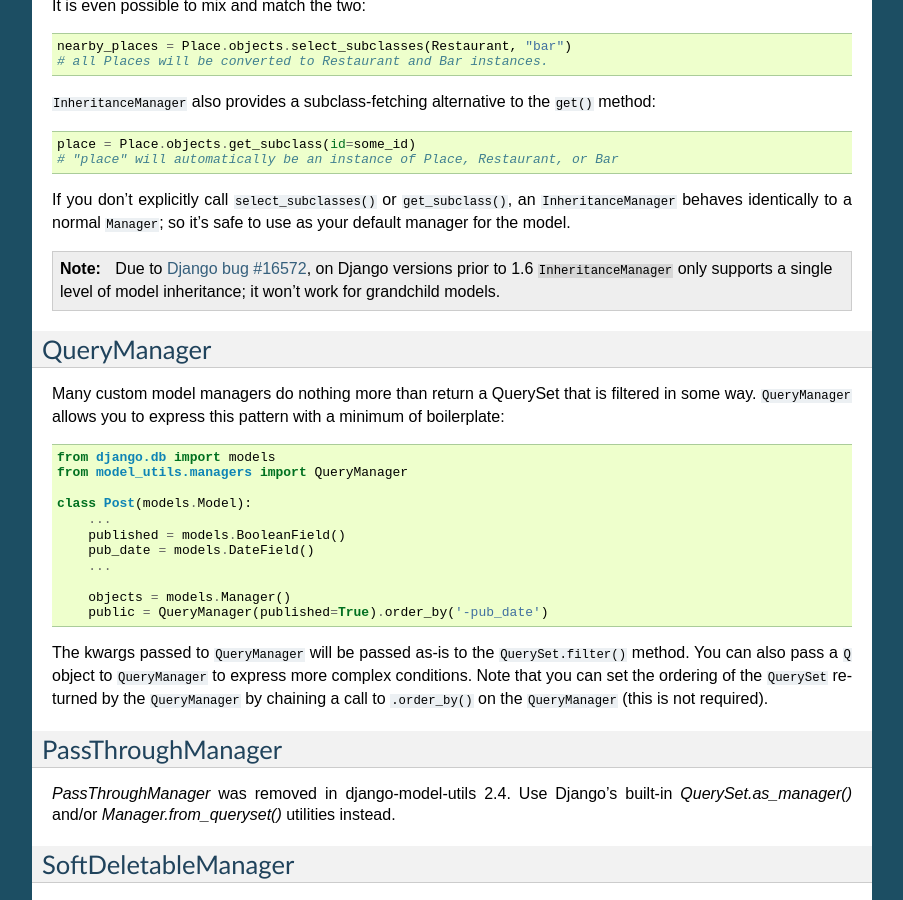
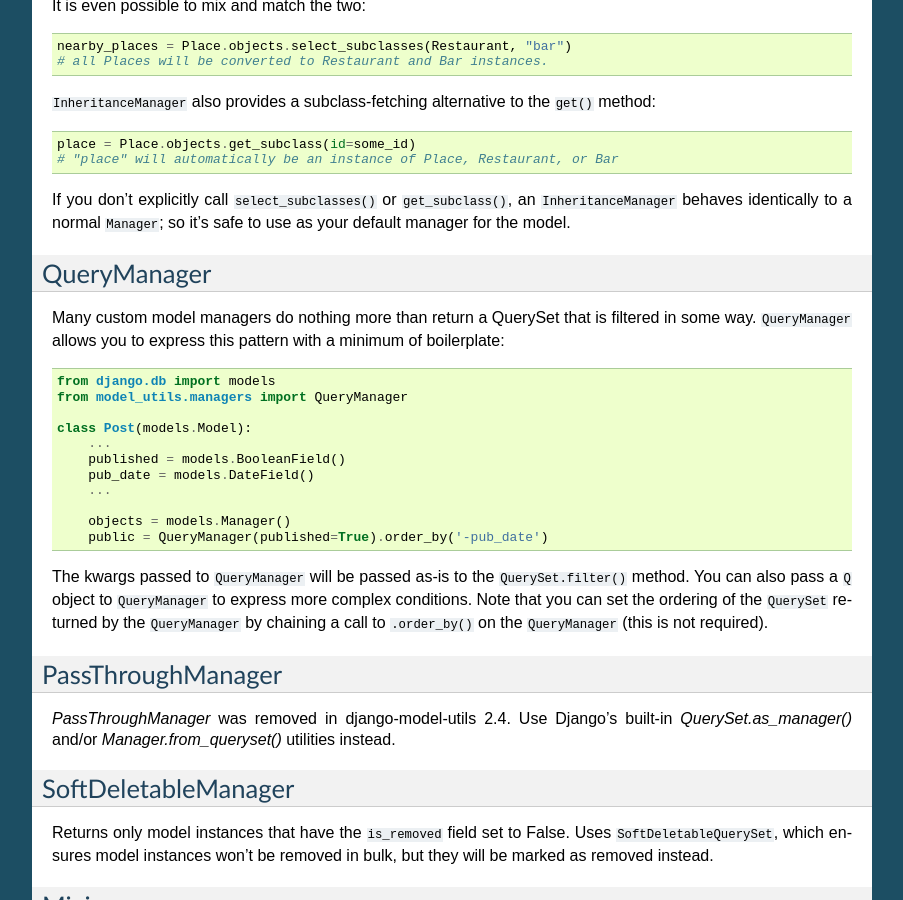
Before and after one commit to jazzband/django-model-utils, a Sphinx documentation site: the page built from docs/managers.rst, in a window 1280 px wide and 900 px high, scrolled down 1035 px. Shown: the whole window, without its empty margins (198-1101 px from the left). Built offline with Sphinx 7.4.7, drawn with Linux system fonts in a browser that asks for light colours.

Commit message:
Update docs

```diff
--- a/docs/managers.rst
+++ b/docs/managers.rst
@@ -84,14 +84,7 @@
 an ``InheritanceManager`` behaves identically to a normal ``Manager``; so
 it's safe to use as your default manager for the model.
 
-.. note::
-
-    Due to `Django bug #16572`_, on Django versions prior to 1.6
-    ``InheritanceManager`` only supports a single level of model inheritance;
-    it won't work for grandchild models.
-
 .. _contributed by Jeff Elmore: http://jeffelmore.org/2010/11/11/automatic-downcasting-of-inherited-models-in-django/
-.. _Django bug #16572: https://code.djangoproject.com/ticket/16572
 
 
 .. _QueryManager:
--- a/docs/setup.rst
+++ b/docs/setup.rst
@@ -17,7 +17,7 @@
 Dependencies
 ============
 
-``django-model-utils`` supports `Django`_ 1.4.2 and later on Python 2.6, 2.7,
-3.2, and 3.3.
+``django-model-utils`` supports `Django`_ 1.8 through 1.10 (latest bugfix
+release in each series only) on Python 2.7, 3.3 (Django 1.8 only), 3.4 and 3.5.
 
 .. _Django: http://www.djangoproject.com/
```
